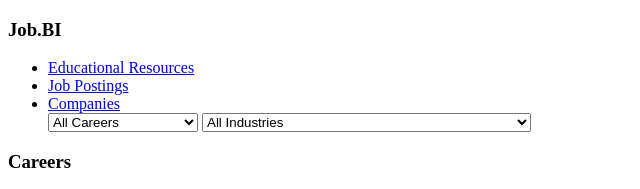
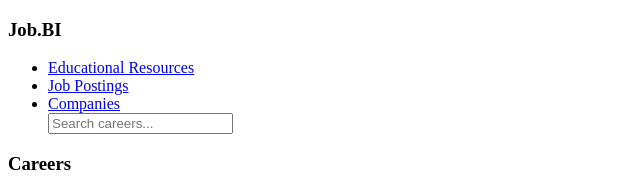
Before and after one commit to markthos/Job.BI, a plain HTML site: page careerPage.html in a window 1280 px wide. Shown: the top 189 px of the page, without its empty margins (0-640 px from the left). Drawn offline with Linux system fonts and the light colour scheme.

Commit message:
updated search input on careerPage

```diff
--- a/assets/careerPage.js
+++ b/assets/careerPage.js
@@ -28,13 +28,6 @@ function SlideShow(n) {
   circles[slidePosition - 1].className += " enable"; // Add the "enable" class to the current dot
 }
 
-// // Mock career data
-// var careers = [
-//   { title: 'Web Developer', platform: 'LinkedIn', description: 'Apprenticeship Job Opportunity.' },
-//   { title: 'Data Scientist', platform: 'Glassdoor', description: 'Data Scientist.' },
-//   // Add more careers as needed...
-// ];
-
 //function to display careers from the careerPageResources file
 function displayCareers(response) {
   var careerList = document.getElementById("job-info"); // Get the career list element
@@ -56,20 +49,6 @@ function displayCareers(response) {
   }
 }
 
-
-
-// }(career => {
-//     var careerInfo = document.createElement('div'); // Create a new div for each job
-//     careerInfo.classList.add("job-info"); // Add the "job-info" class to the div
-//     careerInfo.innerHTML = `
-//         <h3>${career.job_name}</h3>
-//         <p><strong>Company:</strong> ${career.company_name}</p>
-//         <p><strong>Job Link:</strong> ${career.job_url}</p>
-//     `; // Add the job information to the div
-//     careerList.appendChild(careerInfo); // Add the div to the career list
-// });
-
-
 // Initial display of careers
 displayCareers(response);
 
@@ -79,7 +58,6 @@ function searchCareers() {
   // var filteredCareers = careers.filter(career => career.title.toLowerCase().includes(searchInput)); // Filter the careers based on the search input
   // displayCareers(filteredCareers); // Display the filtered careers
   fetchJobs(searchInput);
-
 
 }
 
@@ -118,8 +96,6 @@ function fetchJobs() {
   displayCareers(response);
 }
 
-console.log (response);
-
 // Call fetchJobs function when page loads
 window.onload = fetchJobs;
 
--- a/careerPage.html
+++ b/careerPage.html
@@ -24,43 +24,7 @@
                         <a href="companies">Companies</a>
                     </li>
                     <section class="search-bar">
-                        <select id="searchInput" onchange="searchCareers()">
-                            <option value="">All Careers</option>
-                            <option value="Web Developer">Web Developer</option>
-                            <option value="Data Scientist">Data Scientist</option>
-                            <option value="UX Designer">UX Designer</option>
-                            <option value="Accountant">Accountant</option>
-                            <option value="Public Relations">Public Relations</option>
-                            <option value="Architect">Architect</option>
-                            <option value="Graphic Designer">Graphic Designer</option>
-                            <option value="Audio Engineer">Audio Engineer</option>
-                            <option value="Mortgage Broker">Mortgage Broker</option>
-                            <option value="Designer">Designer</option>
-                            <option value="Web Developer">Web Developer</option>
-                            <option value="Associate Attorney">Associate Attorney</option>
-                            <option value="Ecommerce Manager">Ecommerce Manager</option>
-                            <option value="Realtor">Realtor</option>
-                            <option value="Therapist">Therapist</option>
-                        </select>
-                        <select id="industryFilter">
-                            <option value="">All Industries</option>
-                            <option value="Accounting">Accounting</option>
-                            <option value="Advertising / Marketing / PR">Advertising / Marketing / PR</option>
-                            <option value="Architecture">Architecture</option>
-                            <option value="Arts / Entertainment">Arts / Entertainment</option>
-                            <option value="Banking / Mortgage / Finance">Banking / Mortgage / Finance</option>
-                            <option value="Education / Teaching">Education / Teaching</option>
-                            <option value="Graphic Design / CAD">Graphic Design / CAD</option>
-                            <option value="Internet / E-commerce">Internet / E-commerce</option>
-                            <option value="IT / Software / Systems">IT / Software / Systems</option>
-                            <option value="Legal / Lawyer">Legal / Lawyer</option>
-                            <option value="Management (Non-Executive)">Management (Non-Executive)</option>
-                            <option value=".Management (Executive)">.Management (Executive)</option>
-                            <option value="Real Estate / Property Mgmt">Real Estate / Property Mgmt</option>
-                            <option value="Sales / Sales Management / Business Development">Sales / Sales Management /
-                                Business Development</option>
-                            <option value="Social Services / Counseling">Social Services / Counseling</option>
-                        </select>
+                        <input type="text" id="searchInput" placeholder="Search careers..." onkeyup="searchCareers()" />
                     </section>
                 </ul>
             </nav>
```
